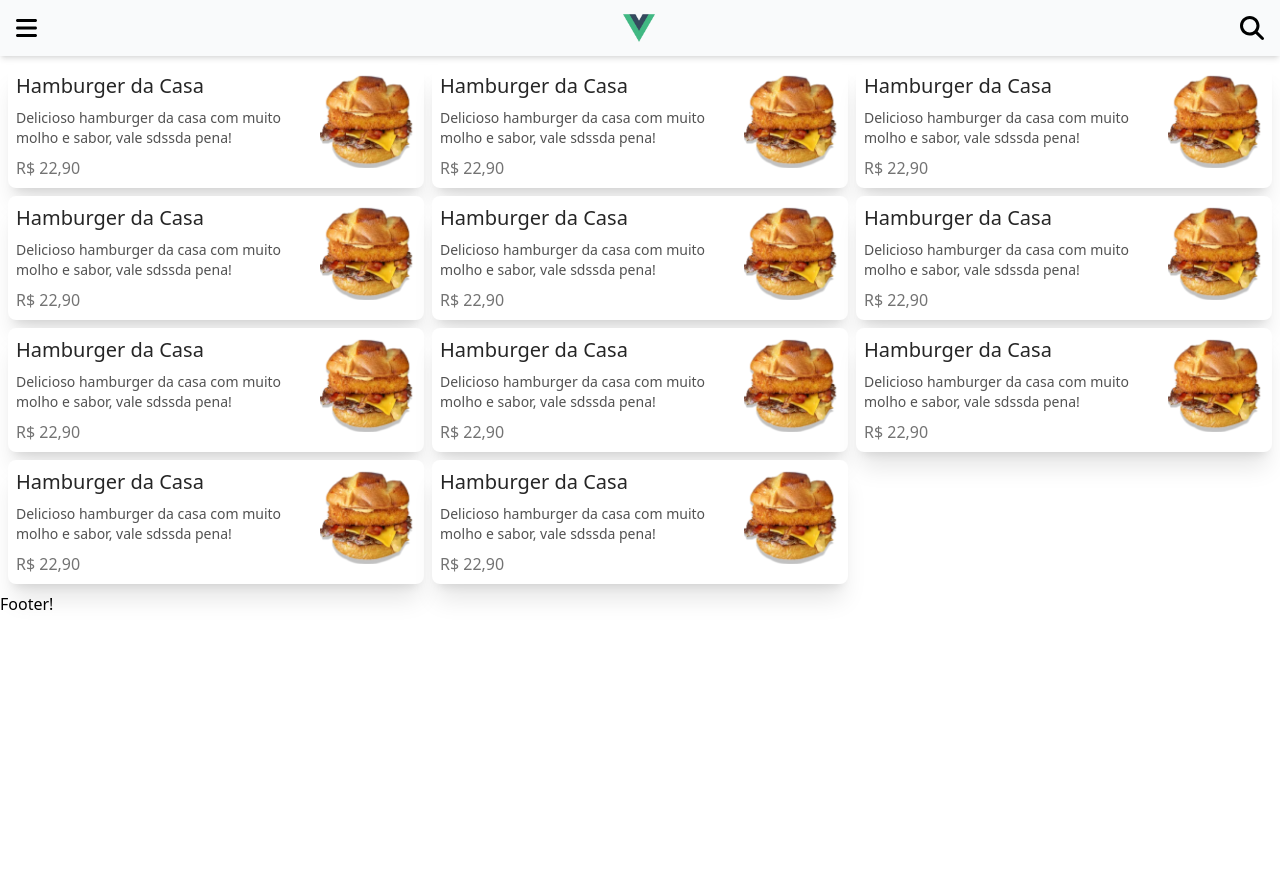
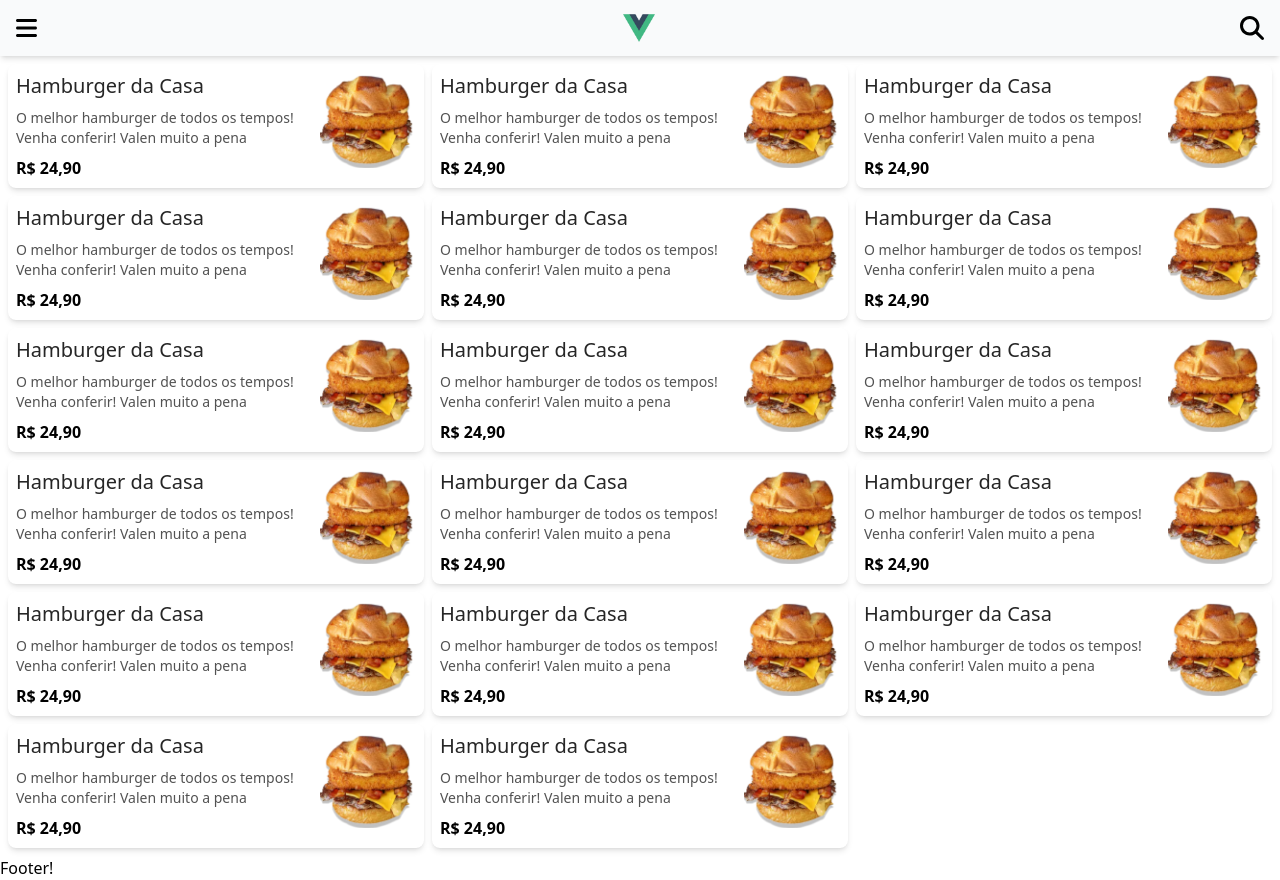
Before and after one commit to evandrofriedri/frontend-web, a Vue app: page / in a window 1280 px wide. Before the commit the page ends 800 px from the top, so only its background shows below. Built offline with nearby package versions, Linux system fonts and the light colour scheme.

Commit message:
Melhorado componentes notFound, CardItem e MenuButton

```diff
--- a/src/components/CardItem.vue
+++ b/src/components/CardItem.vue
@@ -1,14 +1,14 @@
 <template>
-  <div class="flex flex-row justify-between p-2 rounded-lg bg-white shadow-xl max-w-lg max-h-min">
+  <div class="p-2 flex flex-row max-w-2xl rounded-lg bg-white shadow-md hover:shadow-2xl hover:cursor-pointer hover:bg-gray-50 duration-300">
     <div class="flex flex-col justify-start pr-5">
       <h5 class="mb-2 text-xl font-medium text-neutral-800">
-        Hamburger da Casa
+        {{ title }}
       </h5>
       <p class="mb-2 text-sm text-neutral-600">
-        Delicioso hamburger da casa com muito molho e sabor, vale sdssda pena!
+        {{ description }}
       </p>
-      <p class="text-base text-neutral-500">
-        R$ 22,90
+      <p class="text-base font-bold">
+        R$ {{ price }}
       </p>
     </div>
     <img
@@ -18,3 +18,22 @@
     />
   </div>
 </template>
+
+<script setup>
+
+defineProps({
+  title: {
+    type: String,
+    default: '',
+  },
+  description: {
+    type: String,
+    default: '',
+  },
+  price: {
+    type: Number,
+    default: 0,
+  },
+});
+
+</script>
--- a/src/components/MenuBar.vue
+++ b/src/components/MenuBar.vue
@@ -1,7 +1,7 @@
 <template>
   <header>
     <div class="max-w-screen flex items-center justify-between p-2 bg-gray-50 w-full top-0 left-0 shadow-md">
-      <div id="div-menu" class="cursor-pointer p-2 hover:bg-gray-200 hover:rounded-xl" @click="openMenu" @keypress="openMenu">
+      <div id="div-menu" @click="openMenu" @keypress="openMenu">
         <MenuButton id="menu-button" icon="fa-solid fa-bars" />
       </div>
       <div id="div-blur" hidden class="bg-gray-600/50 min-h-screen w-full fixed top-0 left-0 right-0 backdrop-blur-sm" @click="closeMenu" @keypress="closeMenu" />
@@ -23,7 +23,7 @@
       <div>
         <LogoApp />
       </div>
-      <div id="div-menu" class="cursor-pointer p-2 hover:bg-gray-200 hover:rounded-xl" @click="searchProduct" @keypress="searchProduct">
+      <div id="div-menu" @click="searchProduct" @keypress="searchProduct">
         <MenuButton id="search-button" icon="fa-solid fa-magnifying-glass" />
       </div>
     </div>
--- a/src/components/MenuButton.vue
+++ b/src/components/MenuButton.vue
@@ -1,9 +1,10 @@
 <template>
-  <button :id="id" type="button">
-    <font-awesome-icon :icon="icon" size="xl" />
-  </button>
+  <div class="cursor-pointer p-2 hover:bg-gray-200 hover:rounded-xl">
+    <button :id="id" type="button">
+      <font-awesome-icon :icon="icon" size="xl" />
+    </button>
+  </div>
 </template>
-
 <script setup>
 defineProps({
   id: {
--- a/src/views/HomeView.vue
+++ b/src/views/HomeView.vue
@@ -1,16 +1,23 @@
 <template>
-  <div class="p-2 grid md:grid-cols-2 lg:grid-cols-3 gap-2">
-    <CardItem />
-    <CardItem />
-    <CardItem />
-    <CardItem />
-    <CardItem />
-    <CardItem />
-    <CardItem />
-    <CardItem />
-    <CardItem />
-    <CardItem />
-    <CardItem />
+  <div class="container mx-auto p-2 grid md:grid-cols-2 lg:grid-cols-3 gap-2">
+    <!-- futuramente tera um for aqui... -->
+    <CardItem title="Hamburger da Casa" description="O melhor hamburger de todos os tempos! Venha conferir! Valen muito a pena" price="24,90" />
+    <CardItem title="Hamburger da Casa" description="O melhor hamburger de todos os tempos! Venha conferir! Valen muito a pena" price="24,90" />
+    <CardItem title="Hamburger da Casa" description="O melhor hamburger de todos os tempos! Venha conferir! Valen muito a pena" price="24,90" />
+    <CardItem title="Hamburger da Casa" description="O melhor hamburger de todos os tempos! Venha conferir! Valen muito a pena" price="24,90" />
+    <CardItem title="Hamburger da Casa" description="O melhor hamburger de todos os tempos! Venha conferir! Valen muito a pena" price="24,90" />
+    <CardItem title="Hamburger da Casa" description="O melhor hamburger de todos os tempos! Venha conferir! Valen muito a pena" price="24,90" />
+    <CardItem title="Hamburger da Casa" description="O melhor hamburger de todos os tempos! Venha conferir! Valen muito a pena" price="24,90" />
+    <CardItem title="Hamburger da Casa" description="O melhor hamburger de todos os tempos! Venha conferir! Valen muito a pena" price="24,90" />
+    <CardItem title="Hamburger da Casa" description="O melhor hamburger de todos os tempos! Venha conferir! Valen muito a pena" price="24,90" />
+    <CardItem title="Hamburger da Casa" description="O melhor hamburger de todos os tempos! Venha conferir! Valen muito a pena" price="24,90" />
+    <CardItem title="Hamburger da Casa" description="O melhor hamburger de todos os tempos! Venha conferir! Valen muito a pena" price="24,90" />
+    <CardItem title="Hamburger da Casa" description="O melhor hamburger de todos os tempos! Venha conferir! Valen muito a pena" price="24,90" />
+    <CardItem title="Hamburger da Casa" description="O melhor hamburger de todos os tempos! Venha conferir! Valen muito a pena" price="24,90" />
+    <CardItem title="Hamburger da Casa" description="O melhor hamburger de todos os tempos! Venha conferir! Valen muito a pena" price="24,90" />
+    <CardItem title="Hamburger da Casa" description="O melhor hamburger de todos os tempos! Venha conferir! Valen muito a pena" price="24,90" />
+    <CardItem title="Hamburger da Casa" description="O melhor hamburger de todos os tempos! Venha conferir! Valen muito a pena" price="24,90" />
+    <CardItem title="Hamburger da Casa" description="O melhor hamburger de todos os tempos! Venha conferir! Valen muito a pena" price="24,90" />
   </div>
 </template>
 
--- a/src/views/NotFoundView.vue
+++ b/src/views/NotFoundView.vue
@@ -1,3 +1,5 @@
 <template>
-  COLOCAR UMA IMAGEM 404 de not found
+  <div class="h-full min-h-screen w-screen flex justify-center">
+    <img src="../assets/undraw_page_not_found_re_e9o6.svg" alt="">
+  </div>
 </template>
```
Also changed, not shown: src/assets/undraw_page_not_found_re_e9o6.svg (added), src/components/CardItemDetail.vue (added).
